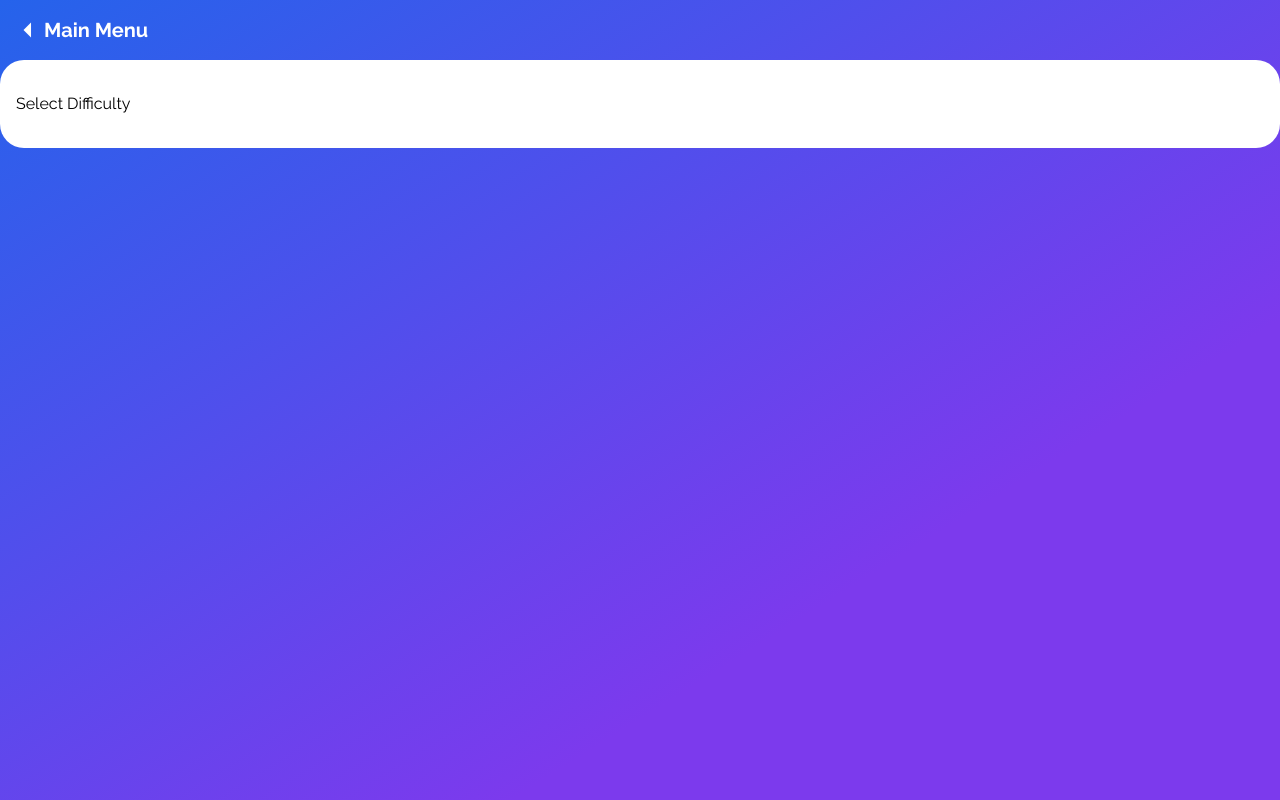
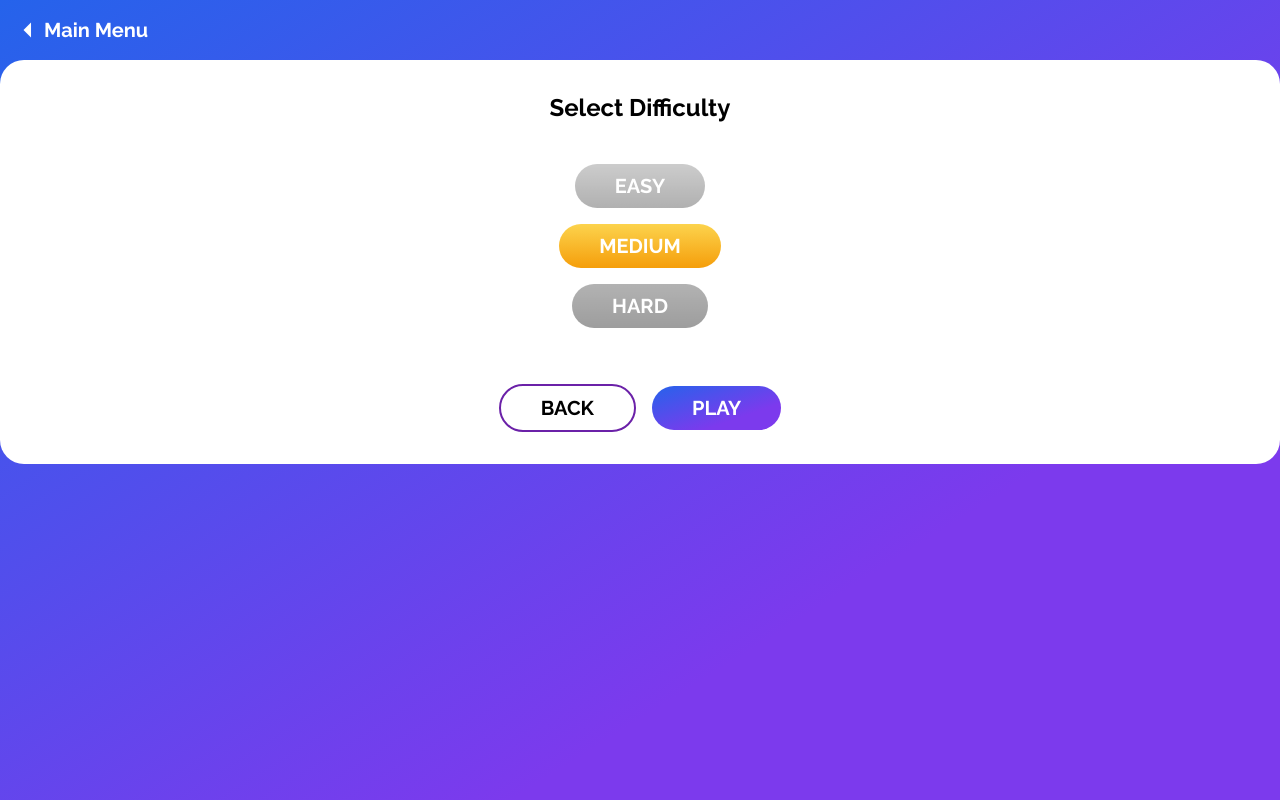
Before and after one commit to BBualdo/QuizGame, an Angular app in the folder QuizGame.UI/: page /play/difficulty in a window 1280 px wide. Built offline with nearby package versions, Linux system fonts and the light colour scheme.

Commit message:
Selecting Difficulty Level

```diff
--- a/QuizGame.UI/src/app/app.routes.ts
+++ b/QuizGame.UI/src/app/app.routes.ts
@@ -1,12 +1,12 @@
 import { Routes } from '@angular/router';
 import { MainMenuComponent } from '../components/main-menu/main-menu.component';
-import { QuizManagerLayout } from '../components/Quiz-Management/quiz-manager/quiz-manager.component';
+import { QuizManagerLayout } from '../components/Quiz-Management/quiz-manager-layout/quiz-manager.component';
 import { QuizDetailsComponent } from '../components/Quiz-Management/quiz-details/quiz-details.component';
 import { QuizListComponent } from '../components/Quiz-Management/quiz-list/quiz-list.component';
 import { CreateQuizComponent } from '../components/Quiz-Management/Quiz-Creator/create-quiz/create-quiz.component';
 import { StepperComponent } from '../components/Quiz-Management/Quiz-Creator/stepper/stepper.component';
 import { SelectQuizComponent } from '../components/Game-Session/select-quiz/select-quiz.component';
-import { GameSessionLayout } from '../components/Game-Session/game-session/game-session.component';
+import { CreateGameLayout } from '../components/Game-Session/create-game-layout/game-session.component';
 import { SelectDifficultyComponent } from '../components/Game-Session/select-difficulty/select-difficulty.component';
 import { EnterUsernameComponent } from '../components/Game-Session/enter-username/enter-username.component';
 
@@ -14,7 +14,7 @@ export const routes: Routes = [
   { path: '', component: MainMenuComponent },
   {
     path: 'play',
-    component: GameSessionLayout,
+    component: CreateGameLayout,
     children: [
       { path: '', component: EnterUsernameComponent },
       { path: 'quiz', component: SelectQuizComponent },
--- a/QuizGame.UI/src/components/Game-Session/game-session/game-session.component.ts
+++ b/QuizGame.UI/src/components/Game-Session/create-game-layout/game-session.component.ts
@@ -4,12 +4,12 @@ import { NavigationStart, Router, RouterOutlet } from '@angular/router';
 import { GameService } from '../../../services/game.service';
 
 @Component({
-  selector: 'app-game-session',
+  selector: 'app-create-game-layout',
   standalone: true,
   imports: [BackButtonComponent, RouterOutlet],
   templateUrl: './game-session.component.html',
 })
-export class GameSessionLayout {
+export class CreateGameLayout {
   constructor(
     private router: Router,
     private gameService: GameService,
--- a/QuizGame.UI/src/components/Game-Session/select-difficulty/select-difficulty.component.html
+++ b/QuizGame.UI/src/components/Game-Session/select-difficulty/select-difficulty.component.html
@@ -1 +1,32 @@
-<p>Select Difficulty</p>
+<h1 class="text-center text-2xl font-bold">Select Difficulty</h1>
+<div class="mt-10 flex flex-col items-center gap-10">
+  <div class="flex flex-col items-center gap-4">
+    <button
+      (click)="selectDifficulty('Easy')"
+      class="btn gradient-green text-white grayscale opacity-50"
+      [ngClass]="{'grayscale-0 opacity-100': selectedDifficulty === 'Easy'}"
+    >
+      Easy
+    </button>
+    <button
+      (click)="selectDifficulty('Medium')"
+      class="btn gradient-amber text-white grayscale"
+      [ngClass]="{'grayscale-0': selectedDifficulty === 'Medium'}"
+    >
+      Medium
+    </button>
+    <button
+      (click)="selectDifficulty('Hard')"
+      class="btn gradient-red text-white grayscale opacity-50"
+      [ngClass]="{'grayscale-0 opacity-100': selectedDifficulty === 'Hard'}"
+    >
+      Hard
+    </button>
+  </div>
+  <div class="mt-4 flex items-center gap-4">
+    <button (click)="back()" class="btn tertiary-btn">Back</button>
+    <button (click)="play()" class="btn secondary-btn disabled:opacity:50">
+      Play
+    </button>
+  </div>
+</div>
--- a/QuizGame.UI/src/components/Game-Session/select-difficulty/select-difficulty.component.ts
+++ b/QuizGame.UI/src/components/Game-Session/select-difficulty/select-difficulty.component.ts
@@ -1,13 +1,48 @@
 import { Component } from '@angular/core';
-import { AsyncPipe } from '@angular/common';
+import { AsyncPipe, NgClass } from '@angular/common';
 import { ErrorComponent } from '../../shared/error/error.component';
 import { LoadingSpinnerComponent } from '../../shared/loading-spinner/loading-spinner.component';
-import { RouterLink } from '@angular/router';
+import { Router, RouterLink } from '@angular/router';
+import { ReactiveFormsModule } from '@angular/forms';
+import { GameService } from '../../../services/game.service';
 
 @Component({
   selector: 'app-select-difficulty',
   standalone: true,
-  imports: [AsyncPipe, ErrorComponent, LoadingSpinnerComponent, RouterLink],
+  imports: [
+    AsyncPipe,
+    ErrorComponent,
+    LoadingSpinnerComponent,
+    RouterLink,
+    ReactiveFormsModule,
+    NgClass,
+  ],
   templateUrl: './select-difficulty.component.html',
 })
-export class SelectDifficultyComponent {}
+export class SelectDifficultyComponent {
+  selectedDifficulty: 'Easy' | 'Medium' | 'Hard' | null = null;
+
+  constructor(
+    private router: Router,
+    private gameService: GameService,
+  ) {}
+
+  ngOnInit() {
+    this.gameService.newGame$.subscribe(
+      (game) => (this.selectedDifficulty = game.difficulty),
+    );
+  }
+
+  selectDifficulty(difficulty: 'Easy' | 'Medium' | 'Hard') {
+    this.selectedDifficulty = difficulty;
+    this.gameService.updateDifficulty(difficulty);
+  }
+
+  back() {
+    this.router.navigate(['play/quiz'], { skipLocationChange: true });
+  }
+
+  play() {
+    console.log(this.gameService.newGame);
+  }
+}
--- a/QuizGame.UI/src/components/Quiz-Management/quiz-manager/quiz-manager.component.ts
+++ b/QuizGame.UI/src/components/Quiz-Management/quiz-manager-layout/quiz-manager.component.ts
@@ -3,7 +3,7 @@ import { RouterOutlet } from '@angular/router';
 import { BackButtonComponent } from '../../shared/back-button/back-button.component';
 
 @Component({
-  selector: 'app-quiz-manager',
+  selector: 'app-quiz-manager-layout',
   standalone: true,
   imports: [RouterOutlet, BackButtonComponent],
   templateUrl: './quiz-manager.component.html',
--- a/QuizGame.UI/src/services/game.service.ts
+++ b/QuizGame.UI/src/services/game.service.ts
@@ -53,7 +53,7 @@ export class GameService {
     return {
       username: null,
       date: null,
-      difficulty: null,
+      difficulty: 'Medium',
       score: null,
       quizId: null,
     };
--- a/QuizGame.UI/src/styles.css
+++ b/QuizGame.UI/src/styles.css
@@ -38,7 +38,7 @@
   }
 
   .question-btn {
-    @apply gradient-purple-reversed rounded-2xl border-2 border-black p-4 text-center font-bold text-white transition-transform duration-200 hover:opacity-80;
+    @apply gradient-purple-reversed cursor-pointer rounded-2xl border-2 border-black p-4 text-center font-bold text-white transition-transform duration-200 hover:opacity-80;
   }
 
   .warning-btn {
```
Also changed, not shown: QuizGame.UI/src/components/Game-Session/create-game-layout/game-session.component.html (renamed from QuizGame.UI/src/components/Game-Session/game-session/game-session.component.html), QuizGame.UI/src/components/Quiz-Management/quiz-manager-layout/quiz-manager.component.html (renamed from QuizGame.UI/src/components/Quiz-Management/quiz-manager/quiz-manager.component.html).
